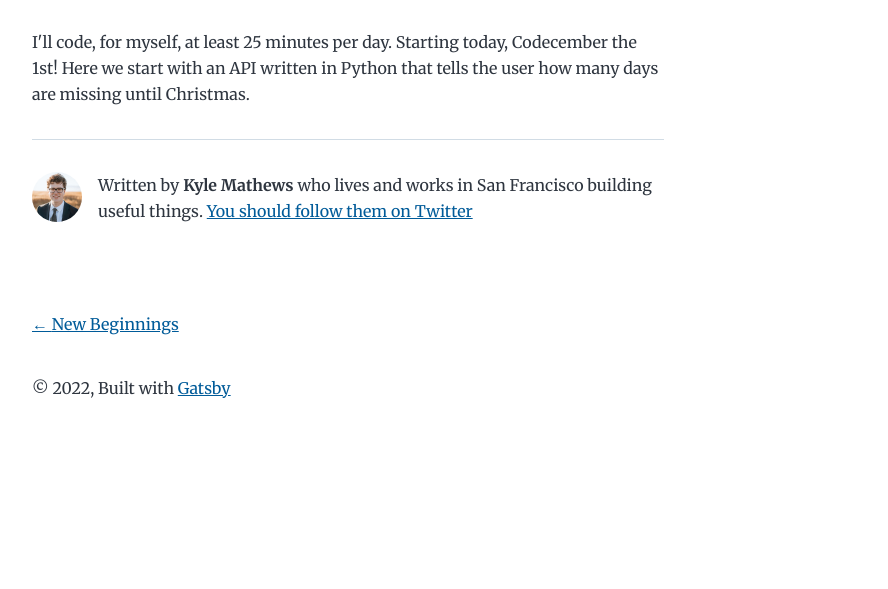
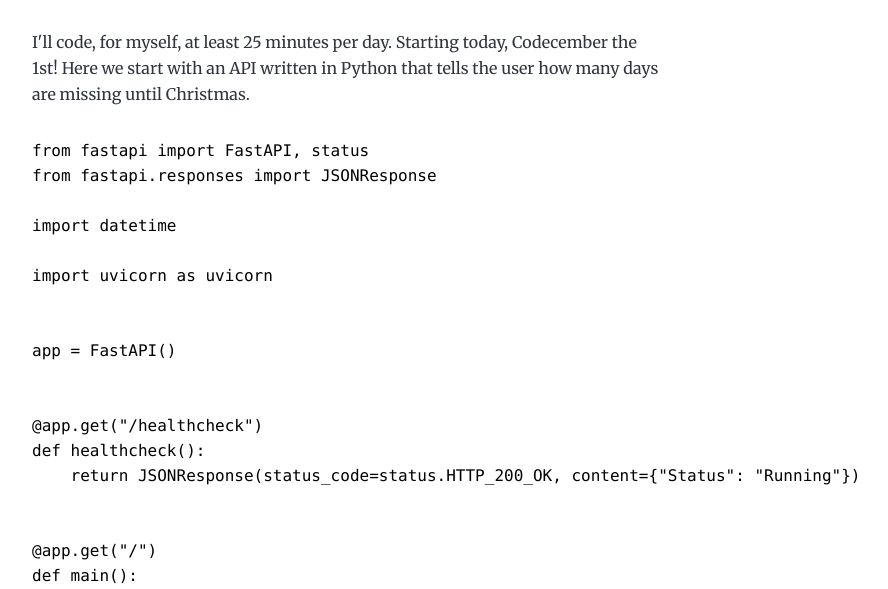
Before and after one commit to girolamodaschio/blog, a Gatsby site: page /hello-world/ in a window 1280 px wide. Shown: the part 211-800 px from the top of the page, without its empty margins (292-1180 px from the left). Built offline with nearby package versions, Linux system fonts and the light colour scheme; Gatsby itself is replaced by a stand-in of ours; some packages are replaced by stand-ins of ours; code samples lack their colours.

Commit message:
Update index.md

````diff
--- a/content/blog/hello-world/index.md
+++ b/content/blog/hello-world/index.md
@@ -7,3 +7,33 @@
 I'll code, for myself, at least 25 minutes per day.
 Starting today, Codecember the 1st!
 Here we start with an API written in Python that tells the user how many days are missing until Christmas.
+
+```py
+from fastapi import FastAPI, status
+from fastapi.responses import JSONResponse
+
+import datetime
+
+import uvicorn as uvicorn
+
+
+app = FastAPI()
+
+
+@app.get("/healthcheck")
+def healthcheck():
+    return JSONResponse(status_code=status.HTTP_200_OK, content={"Status": "Running"})
+
+
+@app.get("/")
+def main():
+    xmas = datetime.datetime(datetime.datetime.now().year, 12, 25)
+    today = datetime.datetime.now()
+    days_to_xmas = (xmas - today).days
+
+    return JSONResponse(status_code=status.HTTP_200_OK, content={"Days": days_to_xmas})
+
+
+if __name__ == "__main__":
+    uvicorn.run("main:app", host="0.0.0.0", port=9090, log_level="warning")
+```
````
